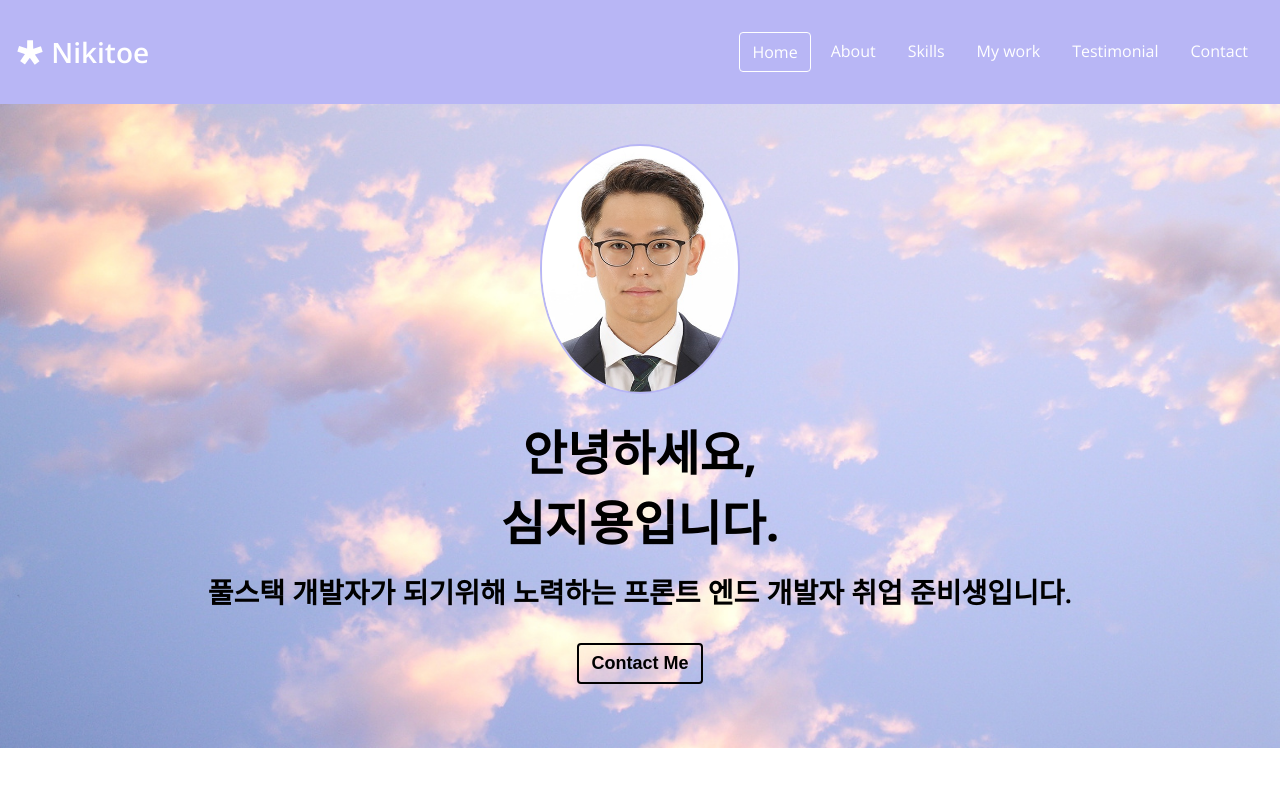
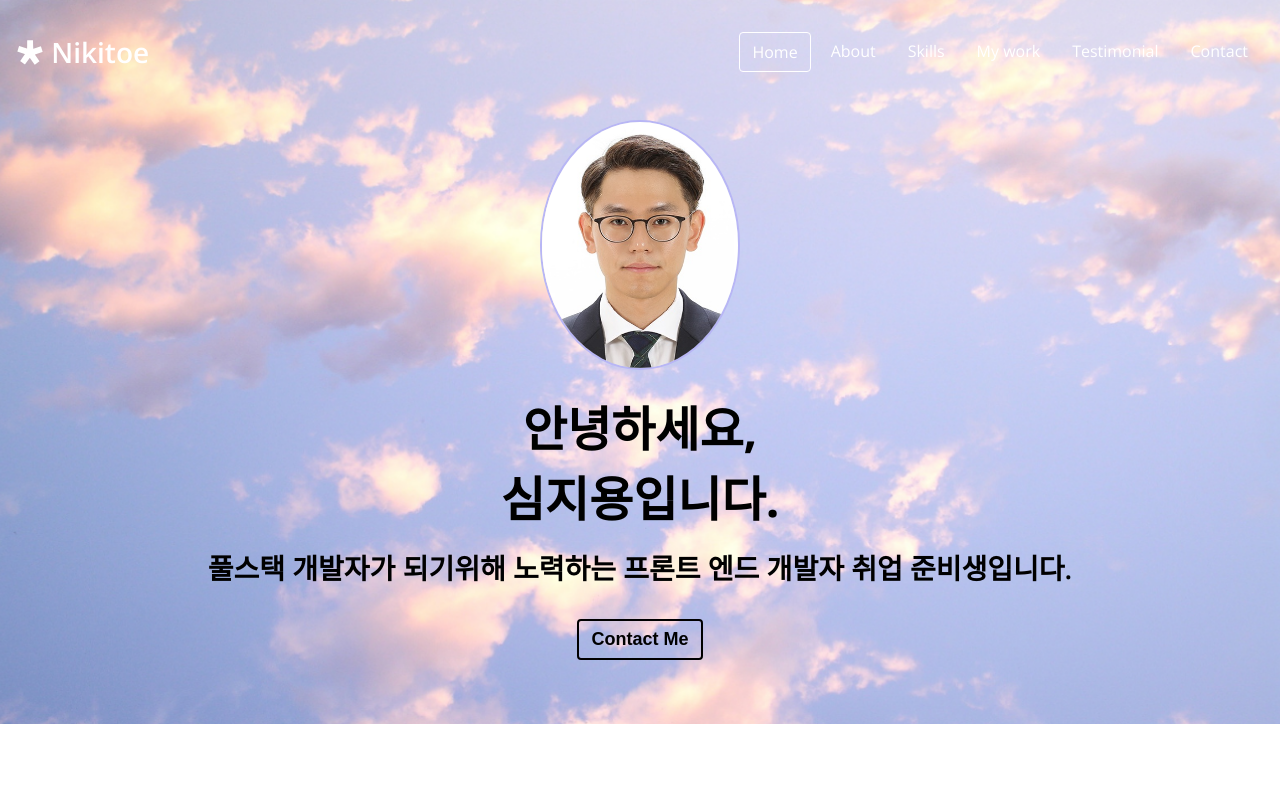
Before and after one commit to nikitoe/portfolio, a plain HTML site: page index.html in a window 1280 px wide. Shown: the top 787 px of the page. Drawn offline with nearby package versions, Linux system fonts and the light colour scheme.

Commit message:
JS: Navbar

```diff
--- a/main.js
+++ b/main.js
@@ -0,0 +1,14 @@
+'use strict'
+
+// 맨 위에 있을때 navbar를 투명하게 만든다.
+const navbar = document.querySelector('#navbar');
+const navbarHeight = navbar.getBoundingClientRect().height;
+document.addEventListener('scroll', () => {
+    console.log(window.scrollY);
+    console.log(`navbarHeight :${navbarHeight}`);
+    if(window.scrollY > navbarHeight){
+        navbar.classList.add('navbar--dark');
+    }else {
+        navbar.classList.remove('navbar--dark');
+    }
+})
--- a/style.css
+++ b/style.css
@@ -103,12 +103,20 @@ p {
 
 /* Navbar */
 #navbar {
+  position: fixed;
+  width: 100%;
   display: flex;
   justify-content: space-between;
-  background-color: var(--color-sky-blue);
+  background-color: transparent;
   align-items: center;
   color: var(--color-white);
   padding: 16px;
+  transition: all var(--animation-duration) ease-in;
+}
+
+#navbar.navbar--dark {
+  background-color: var(--color-sky-blue);
+  padding: 8px;
 }
 
 .navbar__menu {
@@ -148,6 +156,7 @@ p {
 #home {
   background: url("imgs/home-background.png") center/cover no-repeat;
   padding: 40px;
+  padding-top: 120px;
   text-align: center;
 }
 
```
